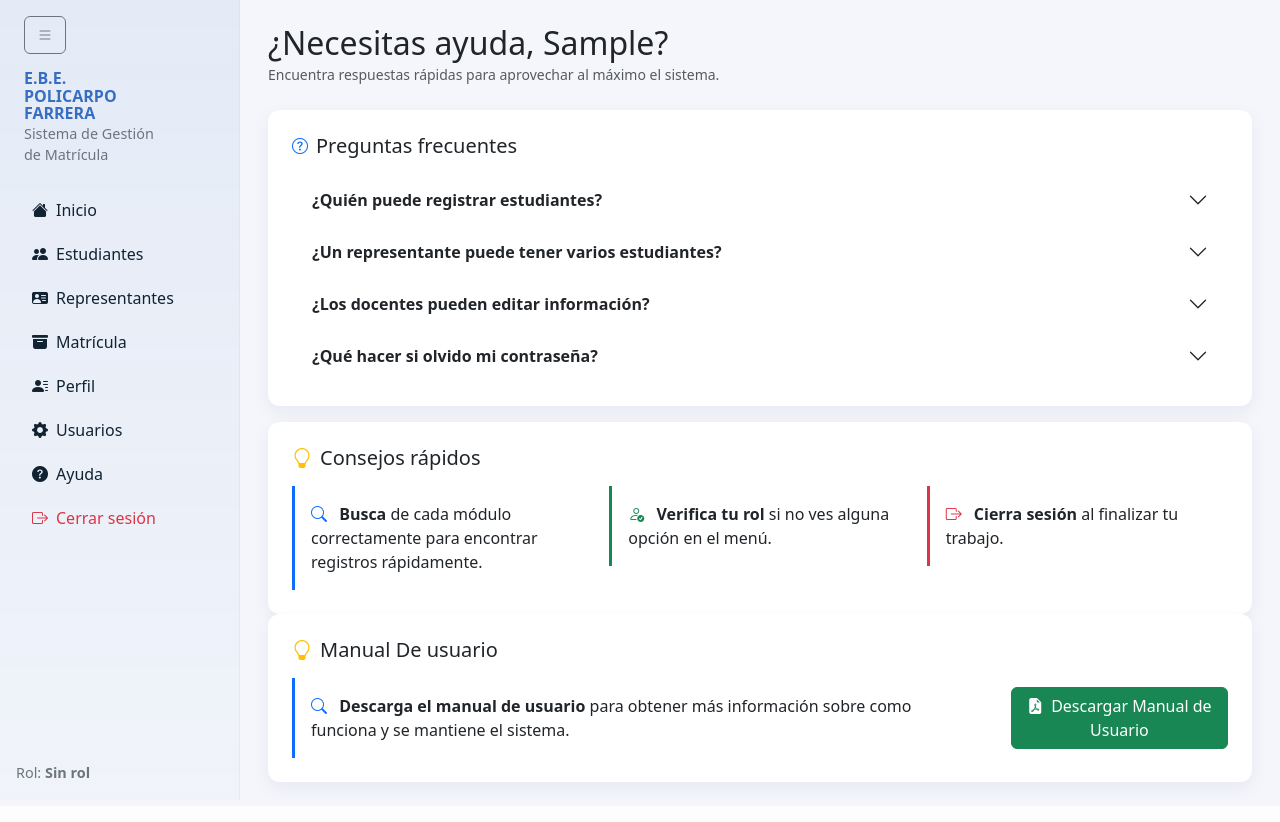
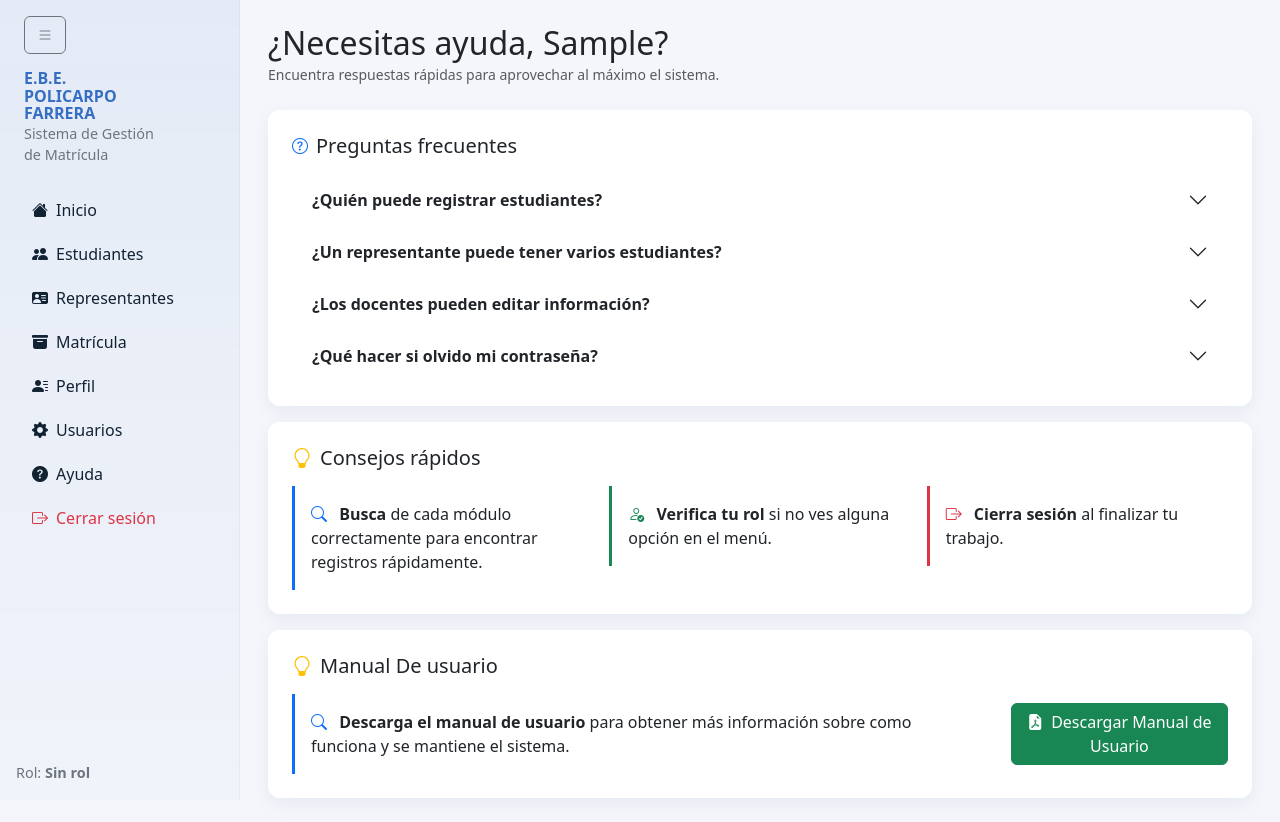
Before and after one commit to lunahkq/SGME-PST, a Django app: page /help/ in a window 1280 px wide. Before the commit the page ends 800 px from the top, so only its background shows below. Run offline with Django 5.2, Linux system fonts and the light colour scheme; the visitor is signed in with stand-in values (Sample User, id 1); parts of the project's set-up code (start-up, migrations or seed data) failed here and were passed over.

Commit message:
LISTO TODO

```diff
--- a/app/templates/views/help.html
+++ b/app/templates/views/help.html
@@ -90,7 +90,7 @@
 </div>
 
 <!-- Consejos rápidos - Estilo consistente -->
-<div class="card-soft p-4">
+<div class="card-soft p-4 mb-3">
   <h5 class="mb-3">
     <i class="bi bi-lightbulb text-warning me-2"></i>Consejos rápidos
   </h5>
```
